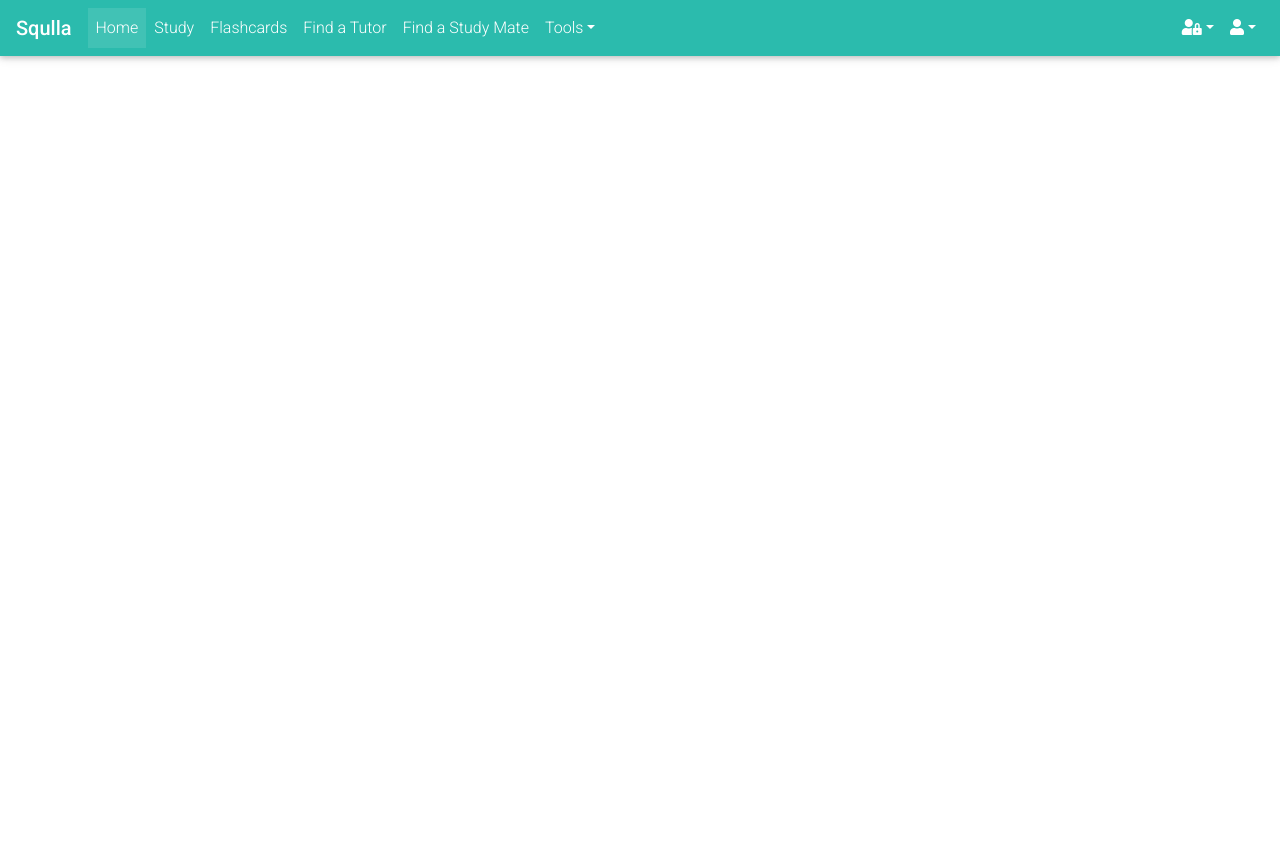
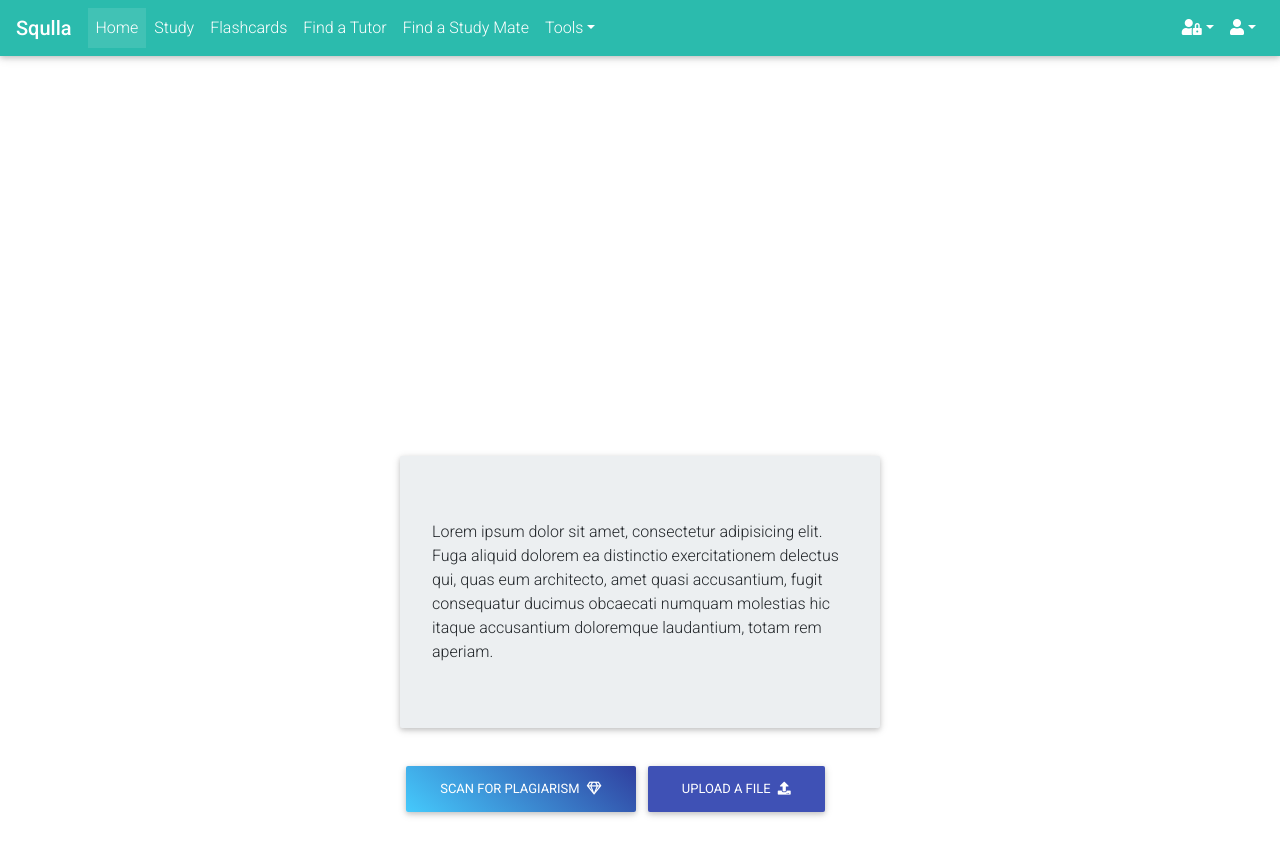
Before and after one commit to Rooted1/squlla-learning-system, a React (Create React App) app in the folder squlla-frontend/: page /check-text-for-plagiarism in a window 1280 px wide. Shown: the top 856 px of the page. Before the commit the page ends 800 px from the top, so only its background shows below. Built offline with nearby package versions, Linux system fonts and the light colour scheme; no server answers.

Commit message:
create interface for plagiarism checker

```diff
--- a/squlla-frontend/src/App.js
+++ b/squlla-frontend/src/App.js
@@ -8,6 +8,7 @@
 import {Navbar} from './components/Home/Navbar'
 import {StudentAppointment} from './components/StudentAppointment'
 import GraphIframe from './components/GraphIframe'
+import {CheckText} from './components/CheckText'
 import './App.css'
 
 import { fetchFlashCards } from './actions/flashcardActions.js'
@@ -18,7 +19,6 @@
         this.props.fetchFlashCards()
       }
   render(){
-    // console.log(this.props.flashcards)
     return (
       <div className="App">
         <BrowserRouter>
@@ -27,6 +27,7 @@
           <Route exact path='/login' component={Login} />
           <Route exact path='/signup' component={SignUp} />
           <Route exact path='/graphing-calculator' component={GraphIframe} />
+          <Route exact path='/check-text-for-plagiarism' component={CheckText} />
           <Route exact path='/flashcards' render={(props) => < FlashCard {...this.props.flashcards} />} />
           <Route exact path='/profile' component={StudentProfile} />
           <Route exact path='/appointments' component={StudentAppointment} />
--- /dev/null
+++ b/squlla-frontend/src/components/CheckText.js
@@ -0,0 +1,19 @@
+import React from "react";
+
+export const CheckText = () => {
+
+    return (
+        <div style={{padding: '25rem', width: 'auto', height: '1000px', textAlign: 'left'}}>
+            <div class="jumbotron blue-grey lighten-5" >
+                <div class="">
+                    {/* <div class="col-xl-7 pb-2"> */}
+                        <p class="card-text">Lorem ipsum dolor sit amet, consectetur adipisicing elit. Fuga aliquid dolorem ea distinctio exercitationem delectus qui, quas eum architecto, amet quasi accusantium, fugit consequatur ducimus obcaecati numquam molestias hic itaque accusantium doloremque laudantium, totam rem aperiam.</p>
+                    {/* </div>                 */}
+
+                </div>
+            </div>
+            <button class="btn blue-gradient btn-rounded">Scan for Plagiarism <i class="far fa-gem ml-1"></i></button>
+            <button class="btn btn-indigo btn-rounded">Upload a File <i class="fas fa-upload ml-1"></i></button>
+        </div>
+    )
+}
--- a/squlla-frontend/src/components/Home/Navbar.js
+++ b/squlla-frontend/src/components/Home/Navbar.js
@@ -38,7 +38,7 @@
               </MDBDropdownToggle>
               <MDBDropdownMenu className="dropdown-default">
                 <MDBDropdownItem onClick={()=> history.push('/graphing-calculator')}>Graphing Calculator</MDBDropdownItem>
-                <MDBDropdownItem href="#!">Plagiarism Checker</MDBDropdownItem>
+                <MDBDropdownItem onClick={()=> history.push('/check-text-for-plagiarism')}>Plagiarism Checker</MDBDropdownItem>
               </MDBDropdownMenu>
             </MDBDropdown>
           </MDBNavItem>
```
